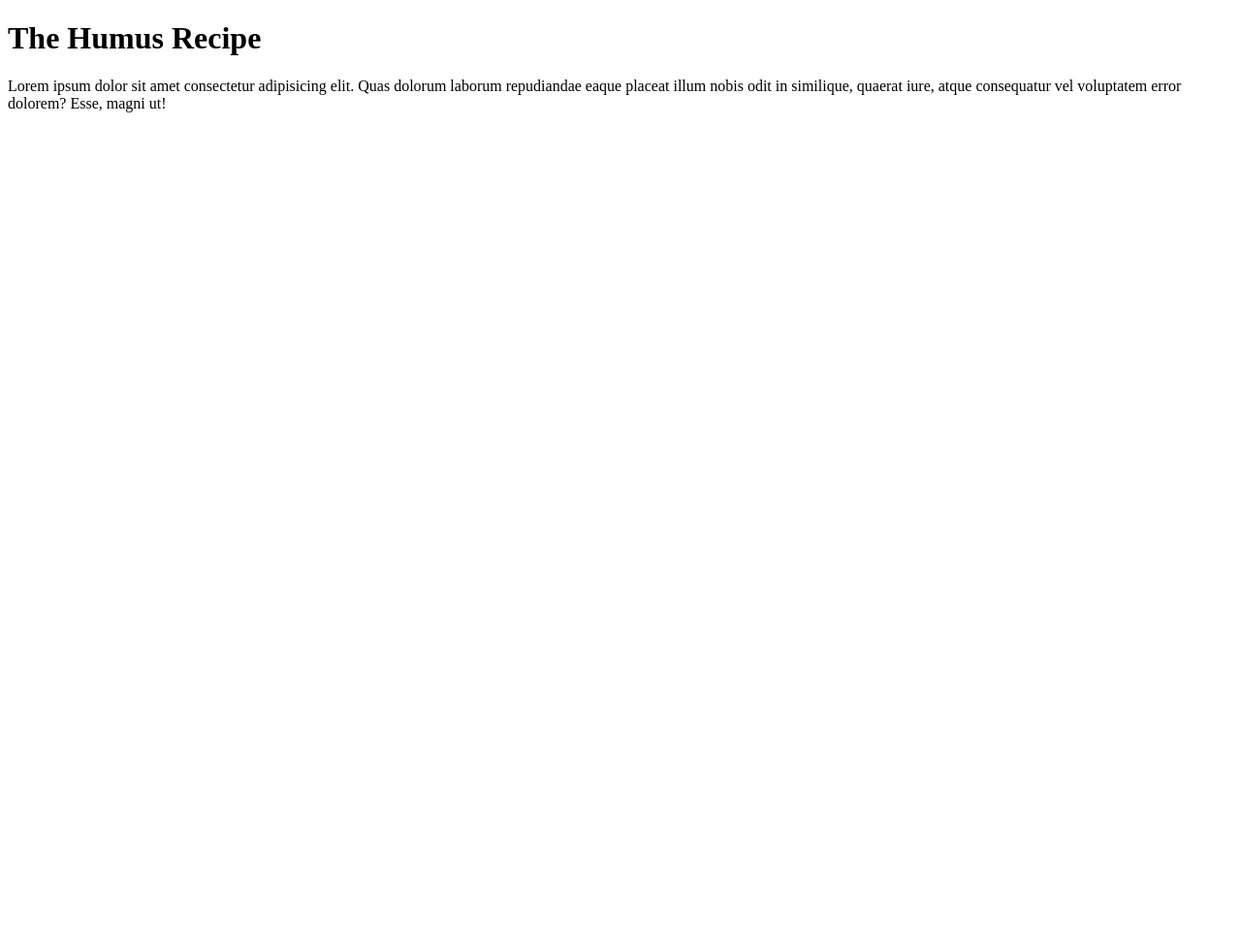
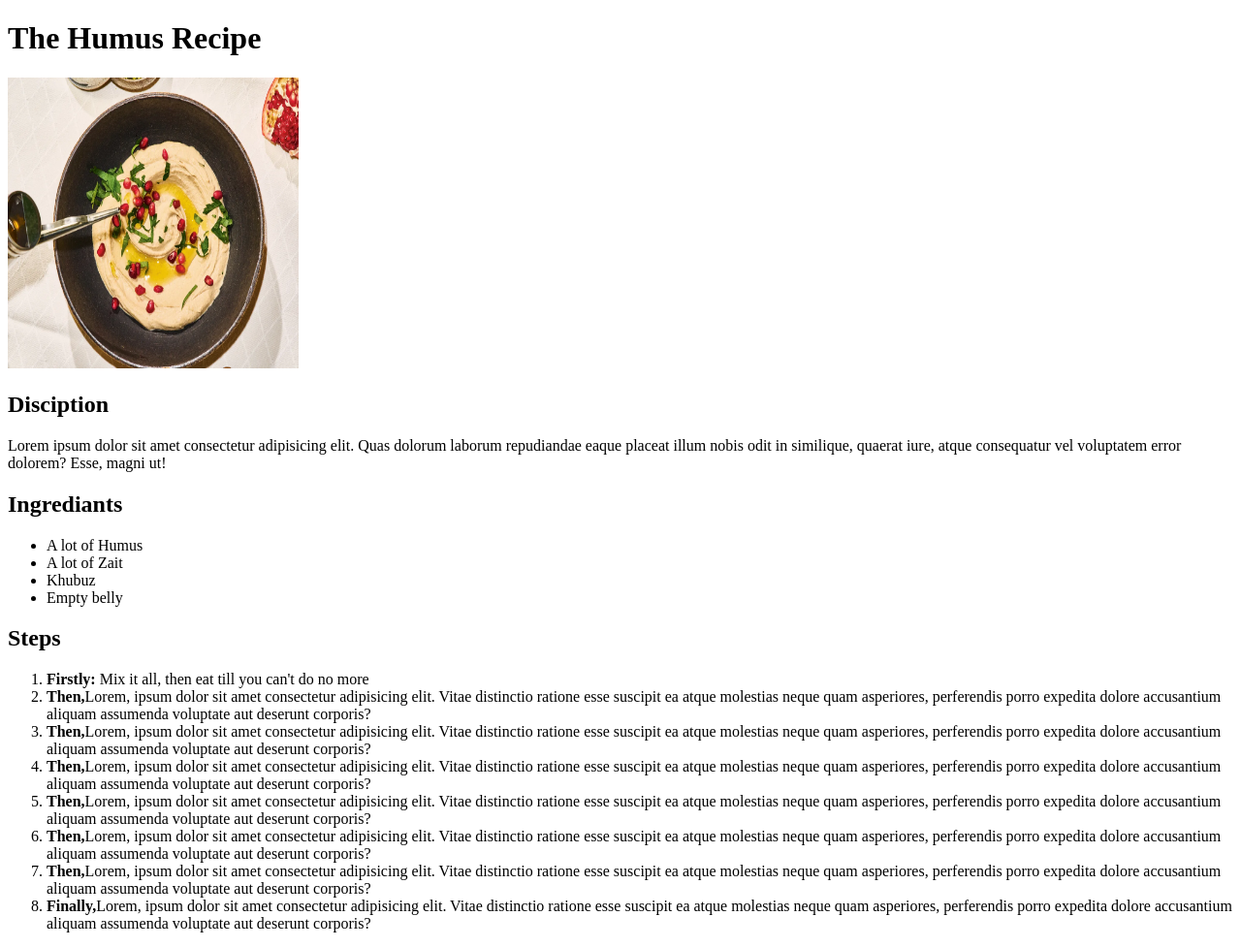
Before and after one commit to nettour/recipes, a plain HTML site: page menu/Humus.html in a window 1280 px wide. Shown: the whole page at 97% size. Before the commit the page ends 800 px from the top, so only its background shows below. Drawn offline with Linux system fonts and the light colour scheme.

Commit message:
add Humus recipe

```diff
--- a/menu/Humus.html
+++ b/menu/Humus.html
@@ -6,8 +6,28 @@
     <title>Document</title>
 </head>
 <body>
-    <h1>The Humus Recipe</h1>
+    <h1>The Humus Recipe</h1>    <img src="Humus.webp" alt="Humus & Zait Photo" height="300" width="300">
+    <h2>Disciption</h2>
     <p>Lorem ipsum dolor sit amet consectetur adipisicing elit. Quas dolorum laborum repudiandae eaque placeat illum nobis odit in similique, quaerat iure, atque consequatur vel voluptatem error dolorem? Esse, magni ut!
     </p>
+    <h2>Ingrediants</h2>
+    <ul>
+        <li>A lot of Humus</li>
+        <li>A lot of Zait</li>
+        <li>Khubuz</li>
+        <li>Empty belly</li>
+    </ul>
+    <h2>Steps</h2>
+    <ol>
+        <li><strong>Firstly:</strong> Mix it all, then eat till you can't do no more</li>
+        <li><strong>Then,</strong>Lorem, ipsum dolor sit amet consectetur adipisicing elit. Vitae distinctio ratione esse suscipit ea atque molestias neque quam asperiores, perferendis porro expedita dolore accusantium aliquam assumenda voluptate aut deserunt corporis?</li>
+        <li><strong>Then,</strong>Lorem, ipsum dolor sit amet consectetur adipisicing elit. Vitae distinctio ratione esse suscipit ea atque molestias neque quam asperiores, perferendis porro expedita dolore accusantium aliquam assumenda voluptate aut deserunt corporis?</li>
+        <li><strong>Then,</strong>Lorem, ipsum dolor sit amet consectetur adipisicing elit. Vitae distinctio ratione esse suscipit ea atque molestias neque quam asperiores, perferendis porro expedita dolore accusantium aliquam assumenda voluptate aut deserunt corporis?</li>
+        <li><strong>Then,</strong>Lorem, ipsum dolor sit amet consectetur adipisicing elit. Vitae distinctio ratione esse suscipit ea atque molestias neque quam asperiores, perferendis porro expedita dolore accusantium aliquam assumenda voluptate aut deserunt corporis?</li>
+        <li><strong>Then,</strong>Lorem, ipsum dolor sit amet consectetur adipisicing elit. Vitae distinctio ratione esse suscipit ea atque molestias neque quam asperiores, perferendis porro expedita dolore accusantium aliquam assumenda voluptate aut deserunt corporis?</li>
+        <li><strong>Then,</strong>Lorem, ipsum dolor sit amet consectetur adipisicing elit. Vitae distinctio ratione esse suscipit ea atque molestias neque quam asperiores, perferendis porro expedita dolore accusantium aliquam assumenda voluptate aut deserunt corporis?</li>
+        <li><strong>Finally,</strong>Lorem, ipsum dolor sit amet consectetur adipisicing elit. Vitae distinctio ratione esse suscipit ea atque molestias neque quam asperiores, perferendis porro expedita dolore accusantium aliquam assumenda voluptate aut deserunt corporis?</li>
+
+    </ol>
 </body>
 </html>
```
